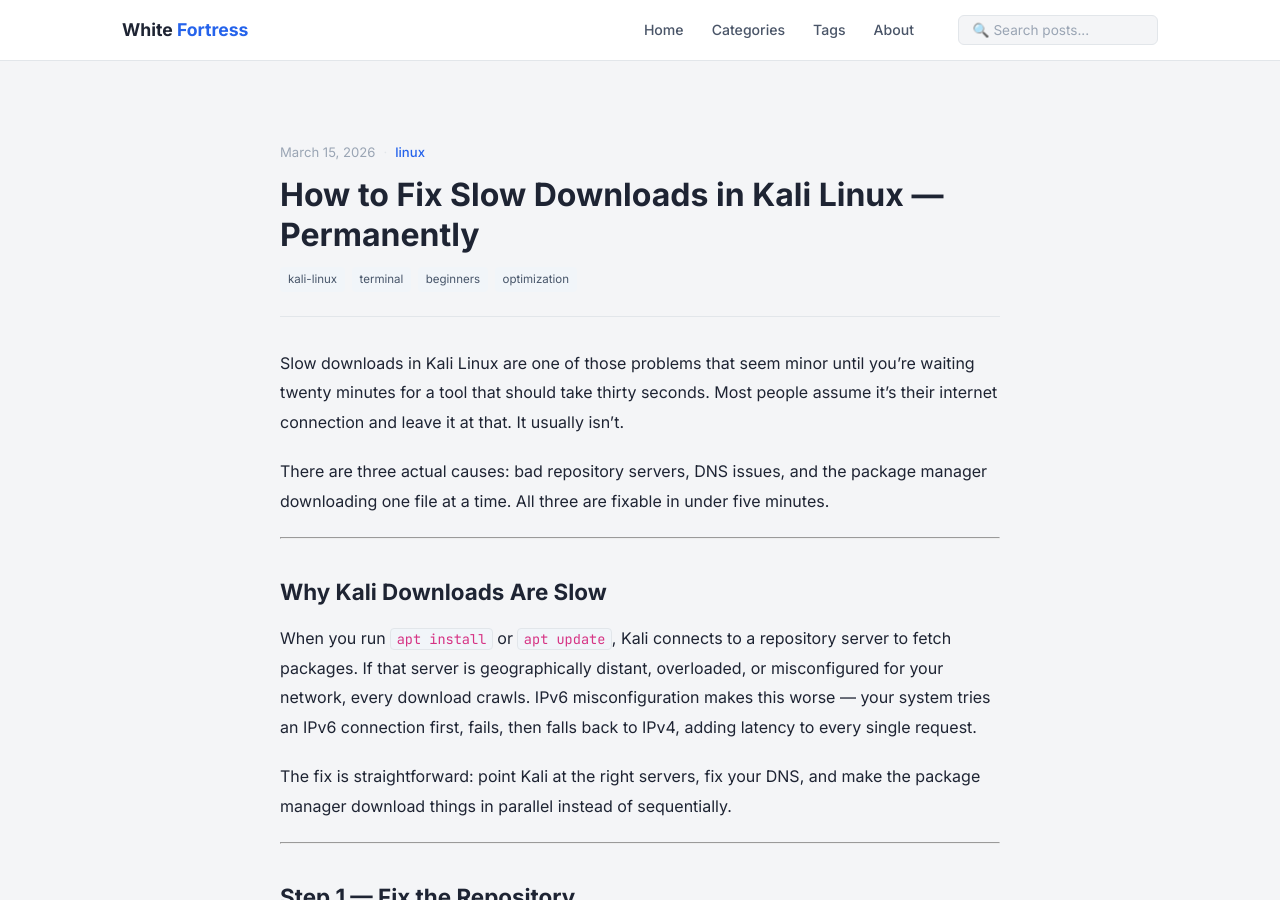
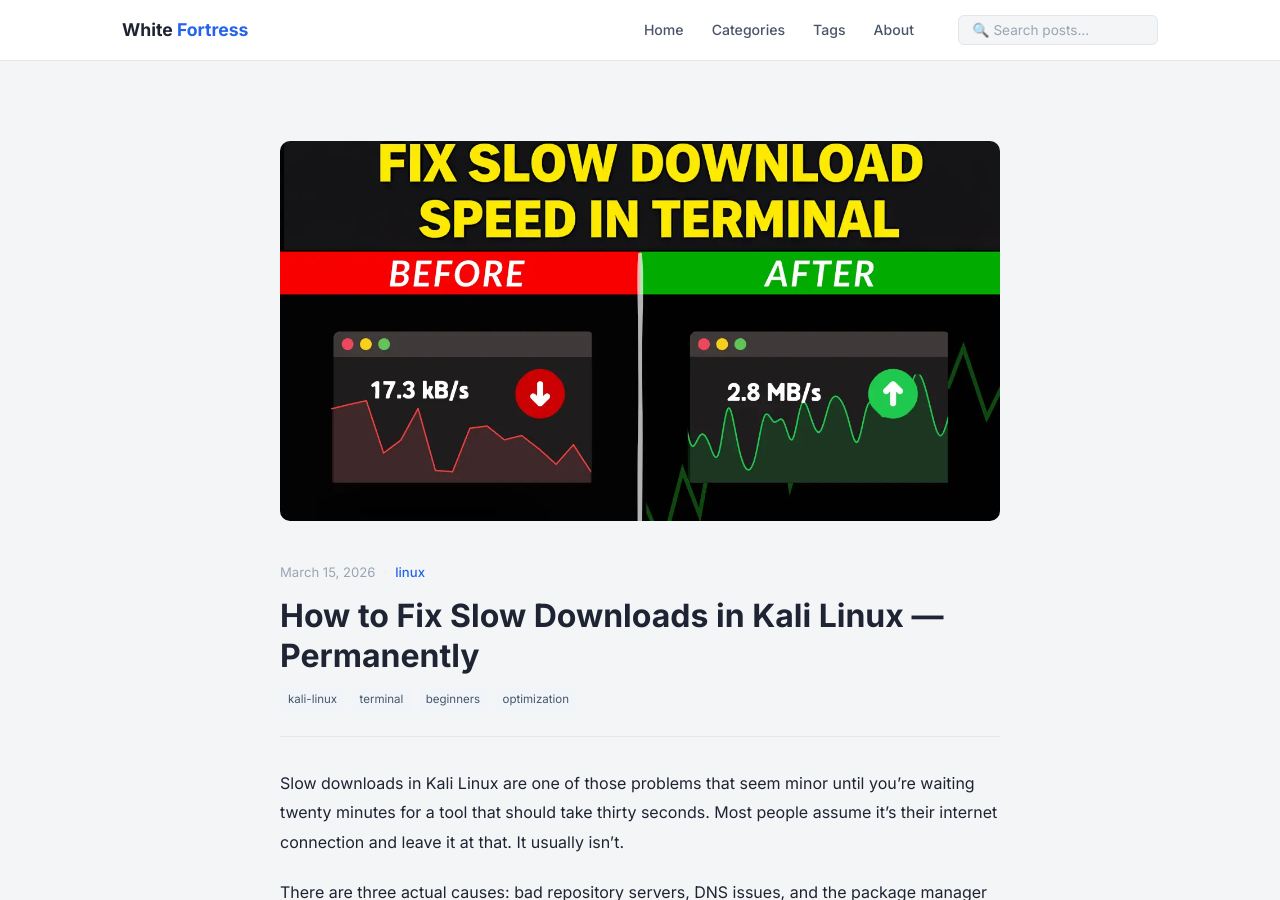
Before and after one commit to whitefortressacademysh-cloud/blog.whitefortress.in, a Jekyll site: the page built from _posts/2026-03-15-fix-slow-kali-linux-downloads.md, in a window 1280 px wide and 900 px high. Built offline with Jekyll 4.4.1, drawn with Linux system fonts in a browser that asks for light colours.

Commit message:
Update 2026-03-15-fix-slow-kali-linux-downloads.md

```diff
--- a/_posts/2026-03-15-fix-slow-kali-linux-downloads.md
+++ b/_posts/2026-03-15-fix-slow-kali-linux-downloads.md
@@ -4,6 +4,8 @@ title: "How to Fix Slow Downloads in Kali Linux — Permanently"
 date: 2026-03-15
 categories: linux
 tags: kali-linux terminal beginners optimization
+image: /assets/kali.webp
+image_alt: "Fix Slow Download Speed in Kali Linux"
 ---
 
 Slow downloads in Kali Linux are one of those problems that seem minor until you're waiting twenty minutes for a tool that should take thirty seconds. Most people assume it's their internet connection and leave it at that. It usually isn't.
```
